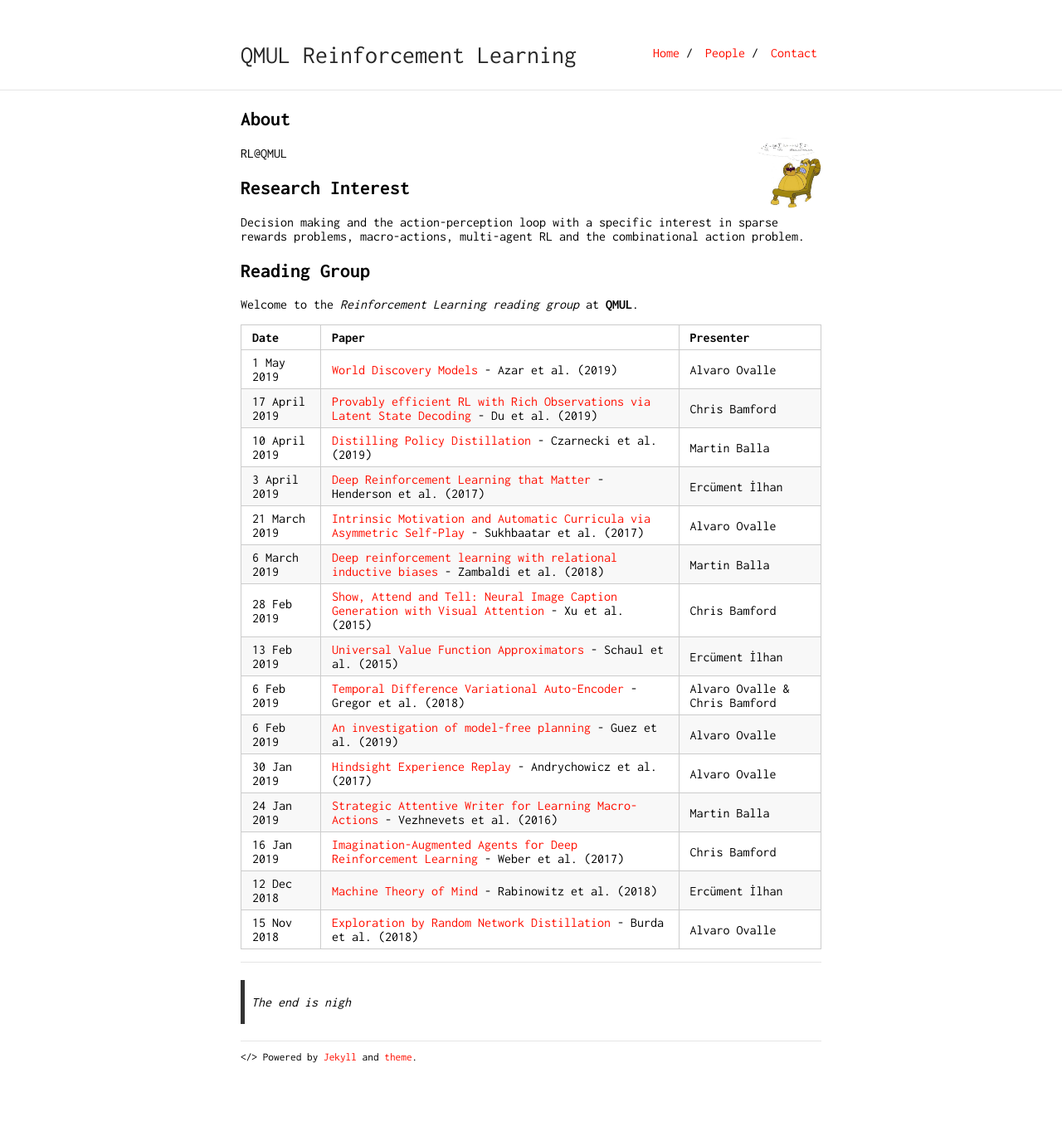
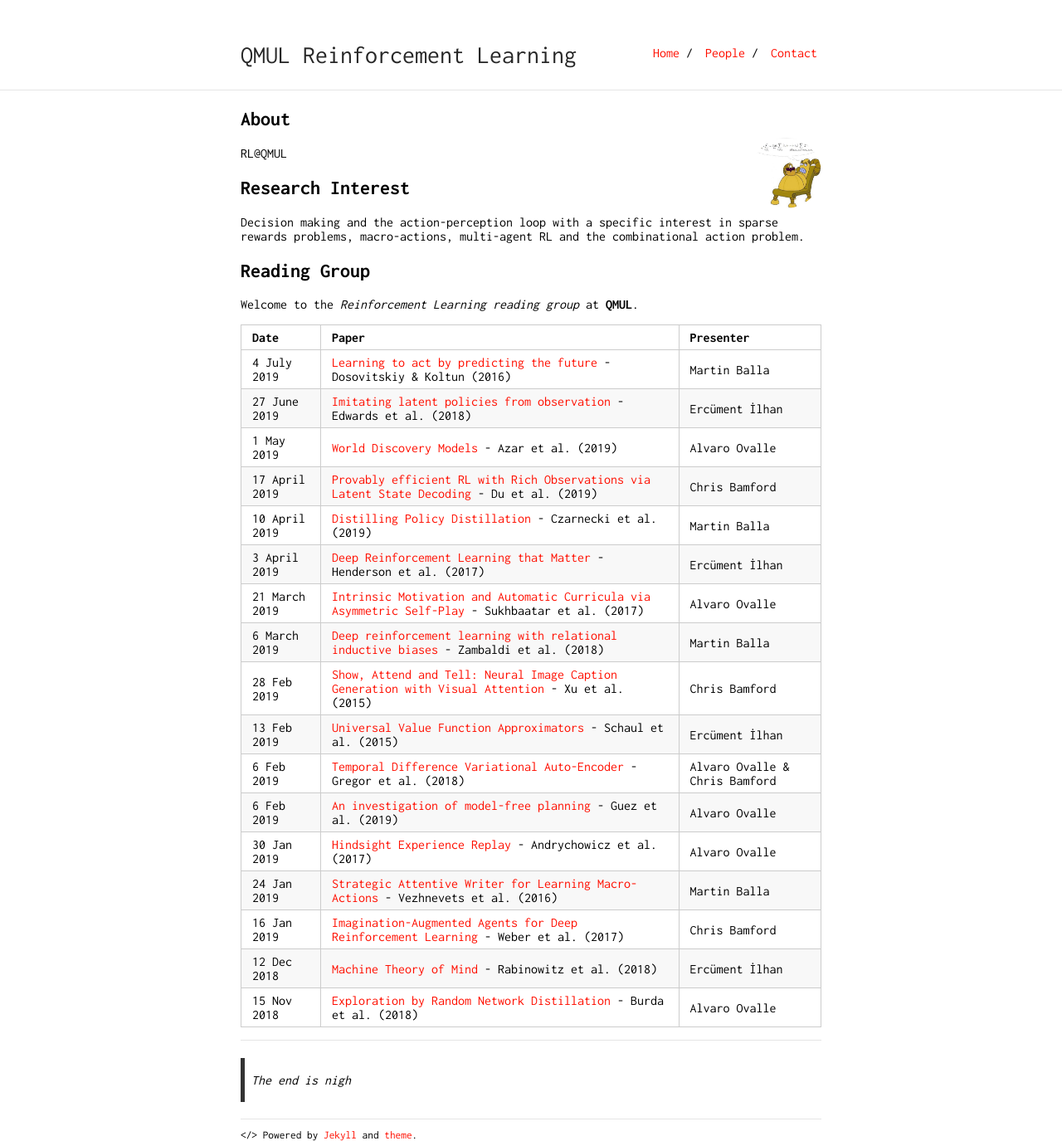
Before and after one commit to qmul-rl/qmul-rl.github.io, a Jekyll site: the page built from index.md, in a window 1280 px wide. Shown: the whole page at 83% size. Built offline with Jekyll 4.4.1, drawn with Linux system fonts in a browser that asks for light colours; our own code applies the rules of GitHub Pages for plain Markdown files; before the commit the page ends 1281 px from its top, so only the background shows below that.

Commit message:
new entries reading group

```diff
--- a/index.md
+++ b/index.md
@@ -19,6 +19,8 @@ Welcome to the *Reinforcement Learning reading group* at **QMUL**.
 
 Date | Paper | Presenter
 -----|-------|--------
+4 July 2019 | [Learning to act by predicting the future](https://arxiv.org/abs/1611.01779) - Dosovitskiy & Koltun (2016) | Martin Balla
+27 June 2019 | [Imitating latent policies from observation](https://arxiv.org/abs/1805.07914) - Edwards et al. (2018) | Ercüment İlhan
 1 May 2019 | [World Discovery Models](https://arxiv.org/abs/1902.07685) - Azar et al. (2019) | Alvaro Ovalle
 17 April 2019 | [Provably efficient RL with Rich Observations via Latent State Decoding](https://arxiv.org/abs/1901.09018) - Du et al. (2019) | Chris Bamford
 10 April 2019 | [Distilling Policy Distillation](https://arxiv.org/abs/1902.02186) - Czarnecki et al. (2019) | Martin Balla
```
